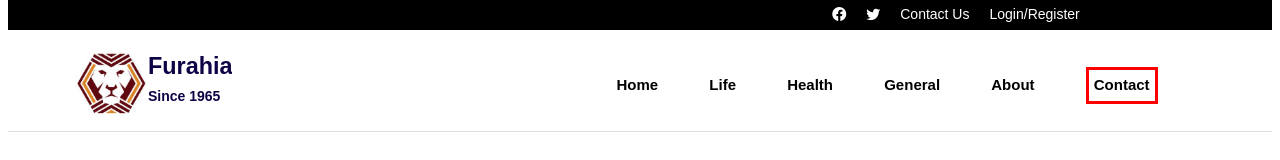
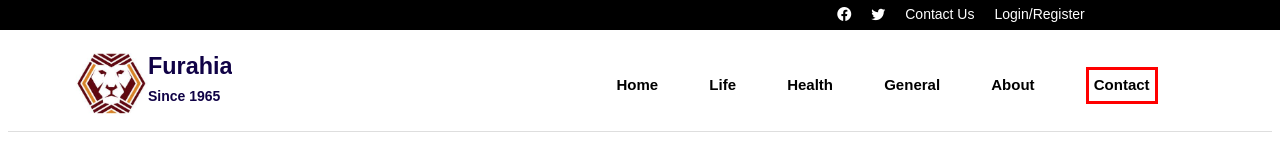
Before and after one commit to kiboma2021/furahia-insurance, a website: page index.html in a window 1280 px wide. Shown: the top 160 px of the page. Drawn offline with nearby package versions, Linux system fonts and the light colour scheme.

```diff
--- a/styles.css
+++ b/styles.css
@@ -617,6 +617,9 @@
     display: flex;
     height: 4vh;
     margin-top: -10px;
+    margin-right: -10px;
+    margin-left: -10px;
+    min-height: 30px;
   }
 
   .logo-bar {
```
